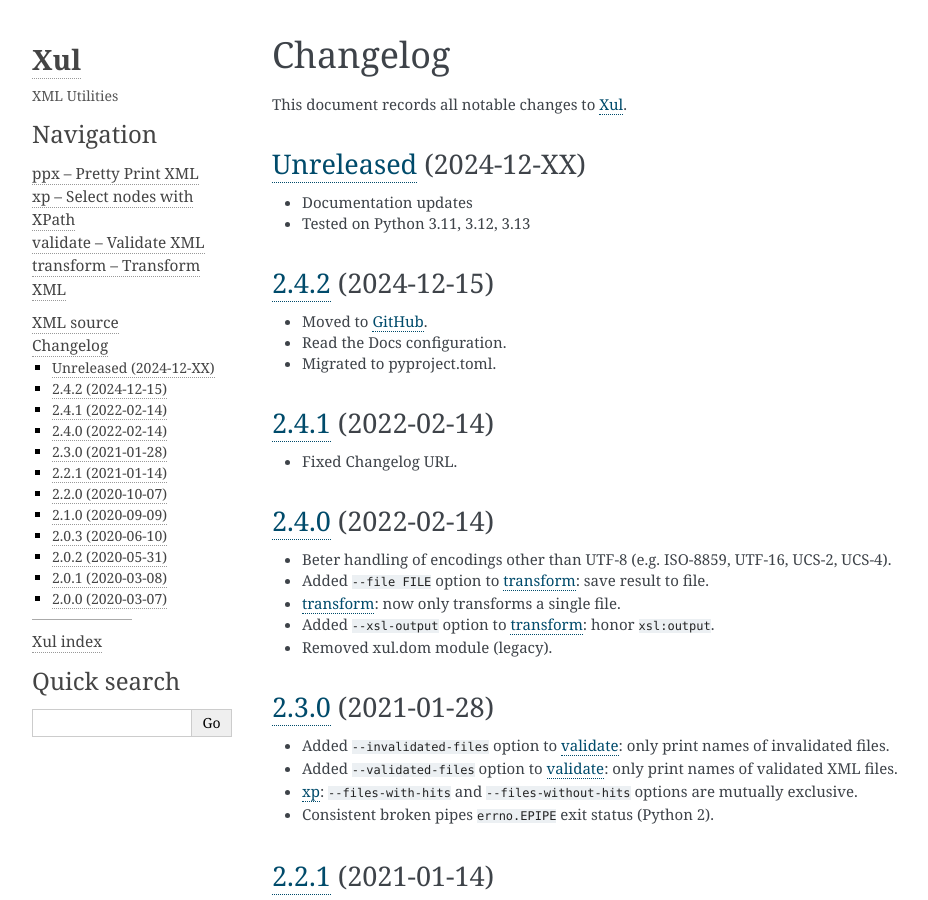
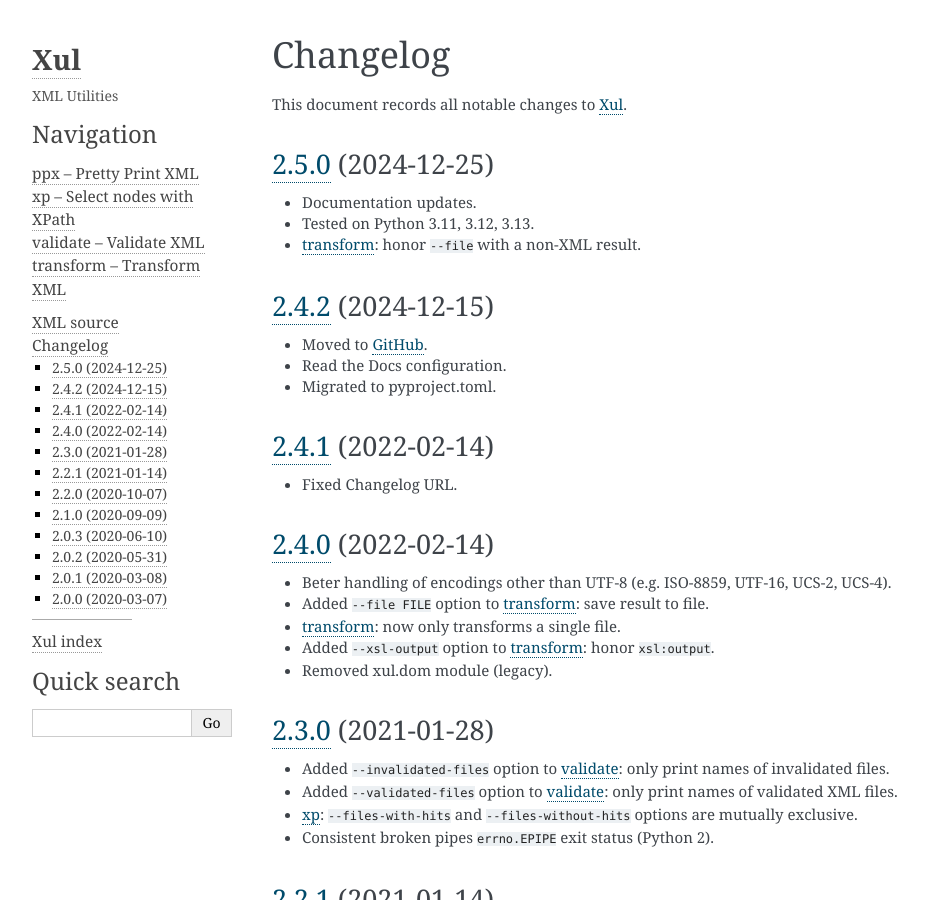
Before and after one commit to peteradrichem/Xul, a Sphinx documentation site: the page built from docs/changelog.rst, in a window 1280 px wide and 900 px high. Shown: the whole window, without its empty margins (148-1076 px from the left). Built offline with Sphinx 7.4.7, drawn with Linux system fonts in a browser that asks for light colours.

Commit message:
transform: honor --file with a non-XML result.

```diff
--- a/docs/changelog.rst
+++ b/docs/changelog.rst
@@ -3,10 +3,11 @@
 
 This document records all notable changes to `Xul <https://xul.readthedocs.io/>`_.
 
-`Unreleased <https://github.com/peteradrichem/Xul/compare/2.4.2...main>`_ (2024-12-XX)
---------------------------------------------------------------------------------------
-* Documentation updates
-* Tested on Python 3.11, 3.12, 3.13
+`2.5.0 <https://github.com/peteradrichem/Xul/compare/2.4.2...2.5.0>`_ (2024-12-25)
+----------------------------------------------------------------------------------
+* Documentation updates.
+* Tested on Python 3.11, 3.12, 3.13.
+* :doc:`transform <transform>`: honor ``--file`` with a non-XML result.
 
 `2.4.2 <https://github.com/peteradrichem/Xul/compare/2.4.1...2.4.2>`_ (2024-12-15)
 ----------------------------------------------------------------------------------
--- a/src/xul/__init__.py
+++ b/src/xul/__init__.py
@@ -9,5 +9,5 @@
 """
 
 # Xul version.
-__version_info__ = ("2", "5", "0-beta")
+__version_info__ = ("2", "5", "0")
 __version__ = ".".join(__version_info__)
```
Also changed, not shown: README.rst (+11 -3 lines), docs/index.rst (+8 -4 lines), 1 other file.
